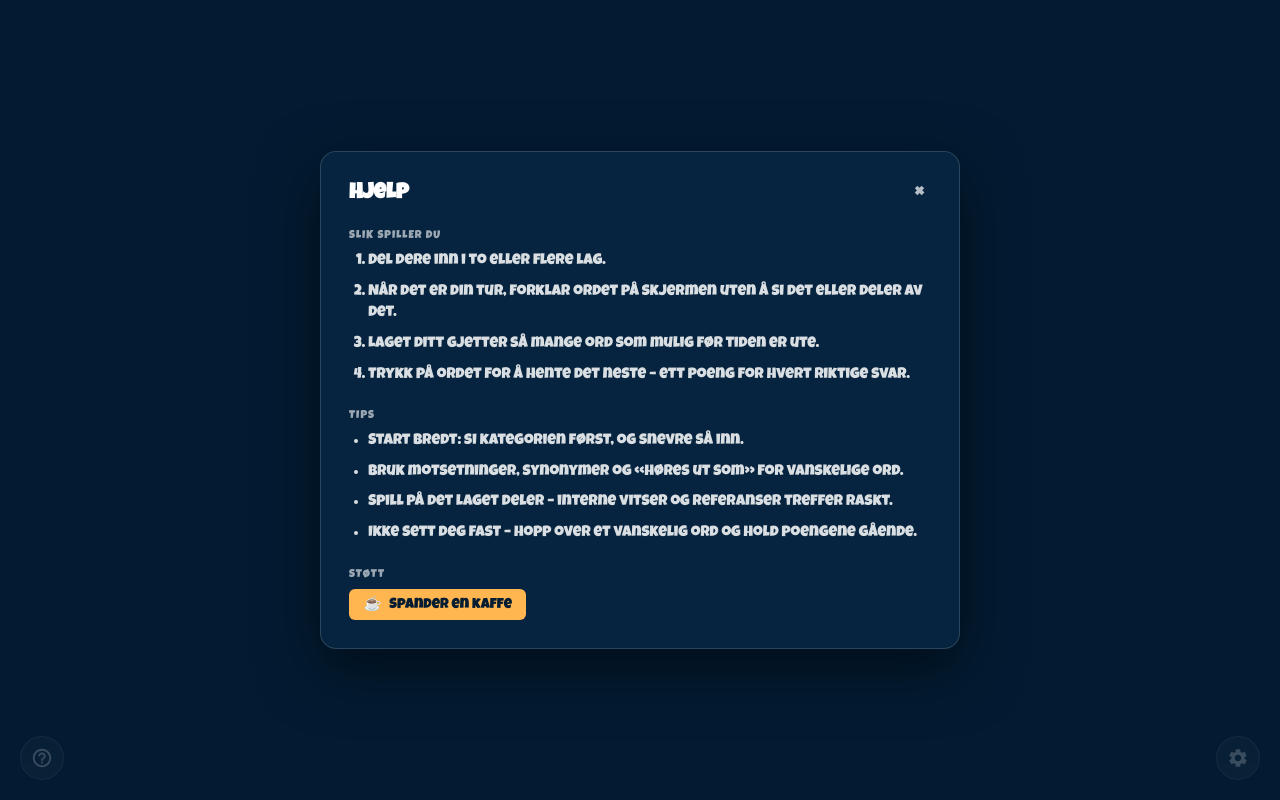
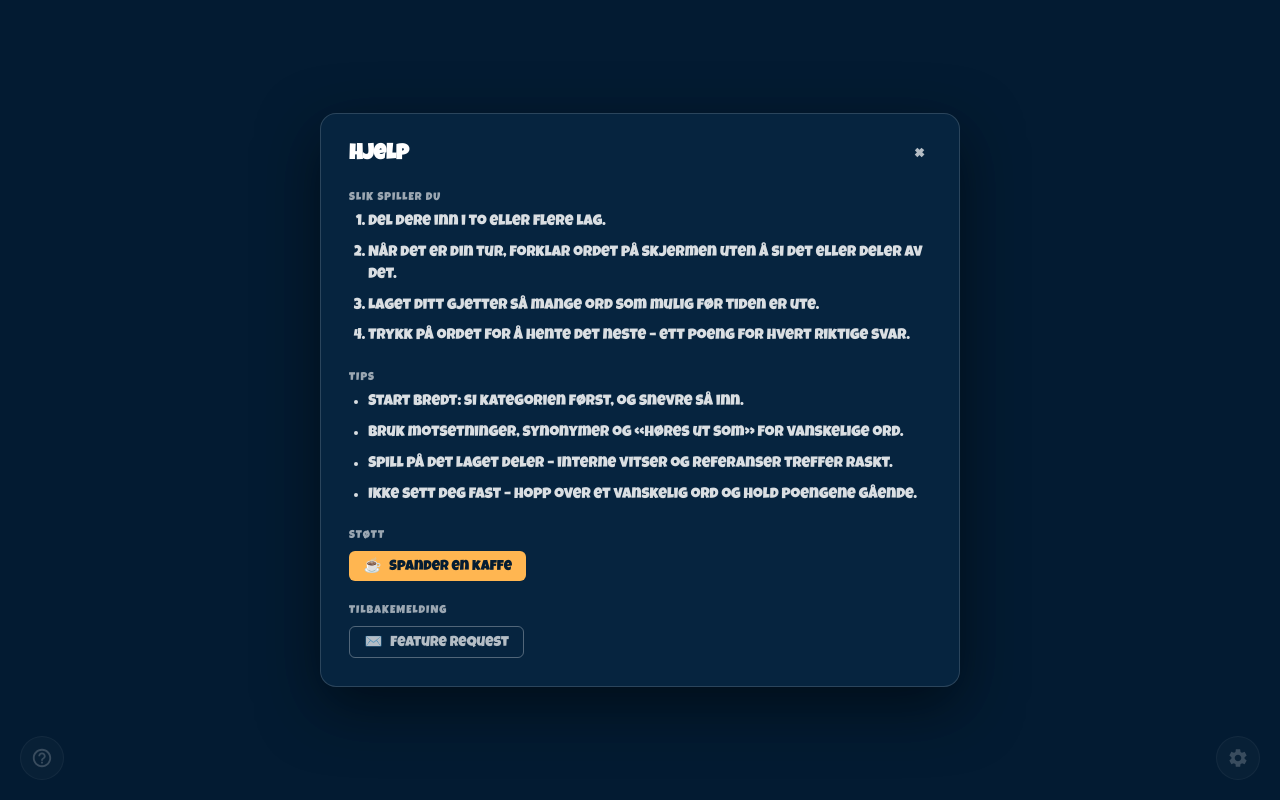
Before and after one commit to thaytharma/play-alias, a React (Vite) app: page / in a window 1280 px wide. Both pictures are taken after a click on the button 42 px from the left and 758 px from the top of the page. Built offline with nearby package versions, Linux system fonts and the light colour scheme.

Commit message:
feat: add a feature-request link to the help modal
A Feedback section with a mailto: link to thayanan@tharmapalan.com
pre-filled with the subject "Feature request: Alias". No backend
needed — it opens the player's mail client. Localised for en/fr/no.

```diff
--- a/src/components/RulesModal/RulesModal.module.scss
+++ b/src/components/RulesModal/RulesModal.module.scss
@@ -93,3 +93,27 @@
     background: var(--color-primary-hover);
   }
 }
+
+// Secondary, outlined link — sits below the primary support button.
+.feedback {
+  display: inline-flex;
+  align-items: center;
+  align-self: flex-start;
+  gap: 0.5rem;
+  line-height: 1;
+  padding: 0.57rem 0.9rem 0.43rem;
+  font-size: 0.9rem;
+  text-decoration: none;
+  color: var(--color-text-muted);
+  background: none;
+  border: 1px solid var(--color-border-strong);
+  border-radius: 6px;
+  transition:
+    color 150ms ease,
+    background 150ms ease;
+
+  &:hover {
+    color: var(--color-text);
+    background: var(--color-fill);
+  }
+}
--- a/src/components/RulesModal/RulesModal.tsx
+++ b/src/components/RulesModal/RulesModal.tsx
@@ -1,6 +1,7 @@
 import type React from 'react';
 import { useTranslation } from '../../i18n/useTranslation';
 import type { TranslationKey } from '../../i18n/translations';
+import { FEEDBACK_MAILTO } from '../../constants';
 import Modal from '../Modal/Modal';
 import styles from './RulesModal.module.scss';
 
@@ -63,6 +64,14 @@ const RulesModal: React.FC = () => {
             {t('buyMeCoffee')}
           </a>
         </section>
+
+        <section className={styles.section}>
+          <span className={styles.label}>{t('feedback')}</span>
+          <a className={styles.feedback} href={FEEDBACK_MAILTO}>
+            <span aria-hidden="true">✉️</span>
+            {t('requestFeature')}
+          </a>
+        </section>
       </div>
     </Modal>
   );
--- a/src/constants.ts
+++ b/src/constants.ts
@@ -1,3 +1,10 @@
 /** Brand name shown on the splash and when a round's time is up. Intentionally
  * not translated so it always reads as the app's name. */
 export const APP_NAME = 'Play Alias!';
+
+/** Where the "Request a feature" link sends mail. */
+export const FEEDBACK_EMAIL = 'thayanan@tharmapalan.com';
+export const FEEDBACK_SUBJECT = 'Feature request: Alias';
+
+/** A `mailto:` URL pre-filled with the feedback address and subject. */
+export const FEEDBACK_MAILTO = `mailto:${FEEDBACK_EMAIL}?subject=${encodeURIComponent(FEEDBACK_SUBJECT)}`;
--- a/src/i18n/locales/en.json
+++ b/src/i18n/locales/en.json
@@ -44,5 +44,7 @@
   "shortcutSpace": "Start / next word",
   "shortcutEsc": "Stop / close",
   "support": "Support",
-  "buyMeCoffee": "Buy me a coffee"
+  "buyMeCoffee": "Buy me a coffee",
+  "feedback": "Feedback",
+  "requestFeature": "Request a feature"
 }
--- a/src/i18n/locales/fr.json
+++ b/src/i18n/locales/fr.json
@@ -44,5 +44,7 @@
   "shortcutSpace": "Démarrer / mot suivant",
   "shortcutEsc": "Arrêter / fermer",
   "support": "Soutien",
-  "buyMeCoffee": "Offre-moi un café"
+  "buyMeCoffee": "Offre-moi un café",
+  "feedback": "Retour",
+  "requestFeature": "Proposer une fonctionnalité"
 }
--- a/src/i18n/locales/no.json
+++ b/src/i18n/locales/no.json
@@ -44,5 +44,7 @@
   "shortcutSpace": "Start / neste ord",
   "shortcutEsc": "Stopp / lukk",
   "support": "Støtt",
-  "buyMeCoffee": "Spander en kaffe"
+  "buyMeCoffee": "Spander en kaffe",
+  "feedback": "Tilbakemelding",
+  "requestFeature": "Feature request"
 }
```
Also changed, not shown: 1 other file (tests, documents, lock files or other folders).
